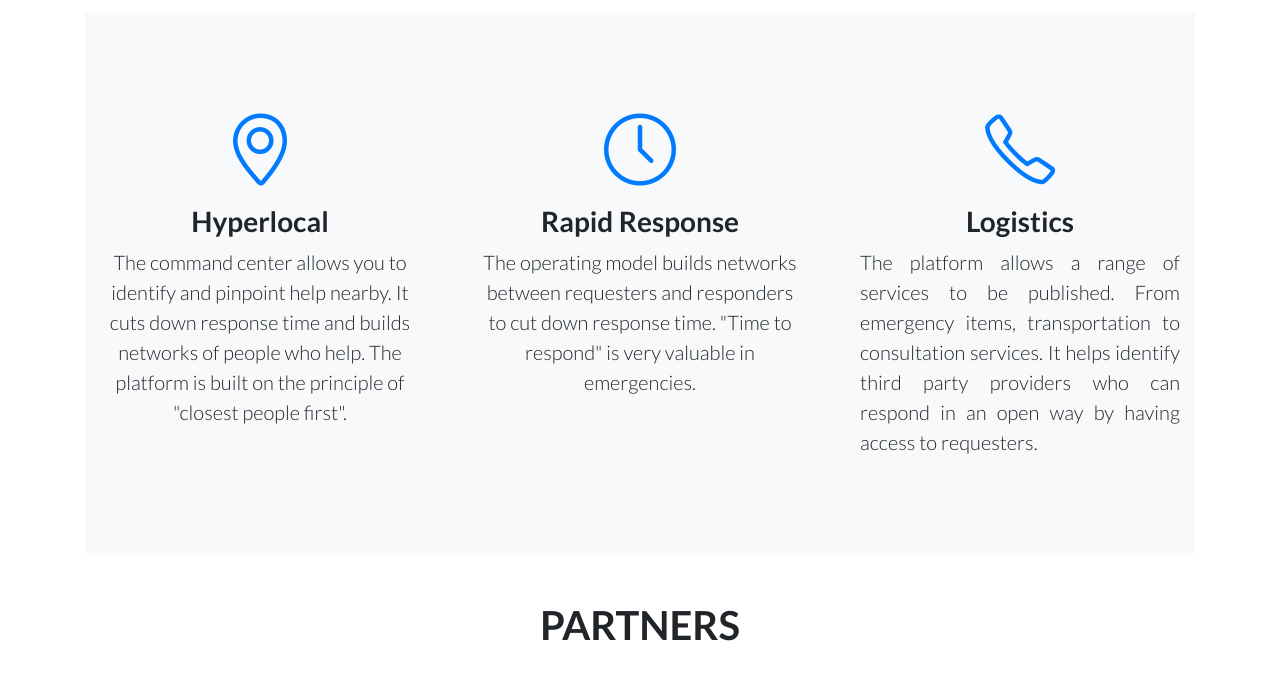
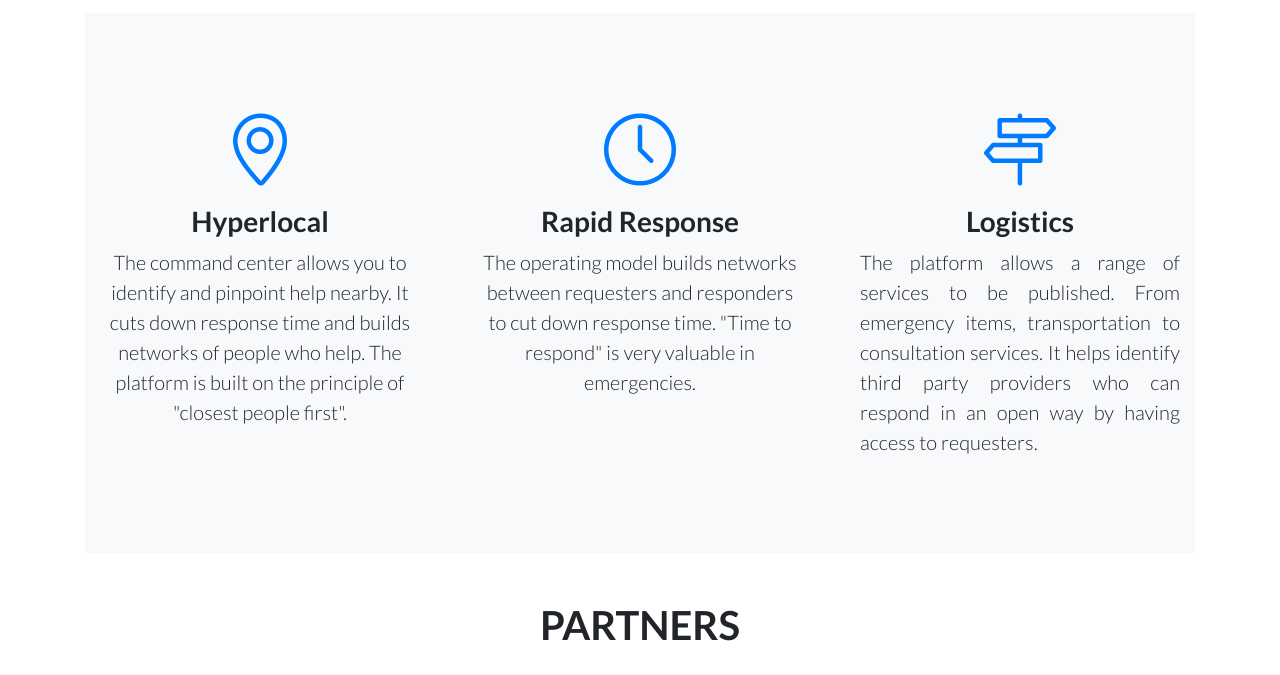
Before and after one commit to urbanmorph/Casc-Aid, a website: page index.html in a window 1280 px wide. Shown: the part 798-1473 px from the top of the page. Drawn offline with nearby package versions, Linux system fonts and the light colour scheme.

Commit message:
Update index.html

```diff
--- a/index.html
+++ b/index.html
@@ -103,7 +103,7 @@
             <div class="col-lg-4">
               <div class="features-icons-item mx-auto mb-5 mb-lg-0 mb-lg-3">
                 <div class="features-icons-icon d-flex">
-                  <i class="icon-phone m-auto text-primary"></i>
+                  <i class="icon-directions m-auto text-primary"></i>
                 </div>
                 <h3>Logistics</h3>
                   <p class="text-justify lead mb-0">
```
